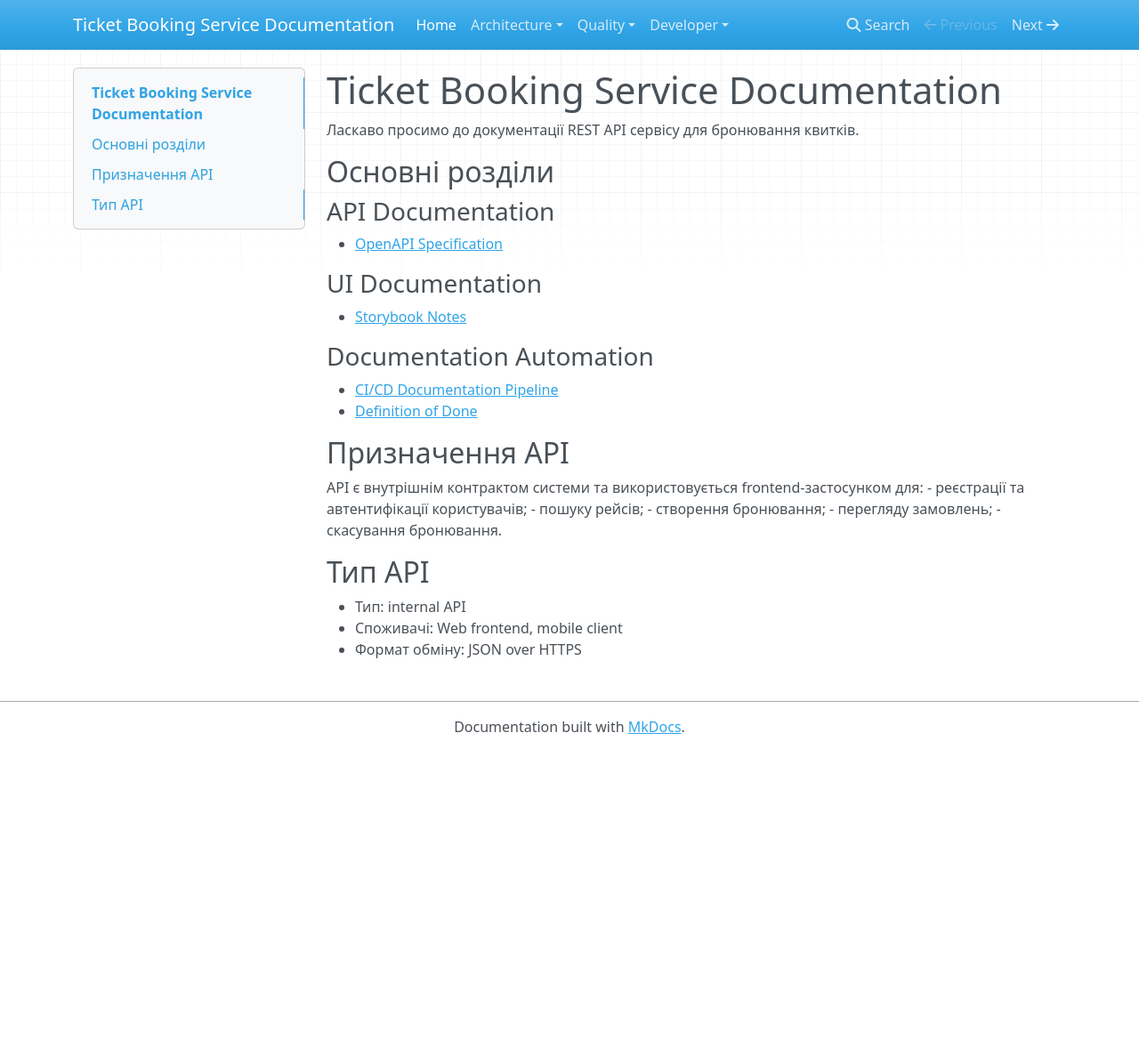
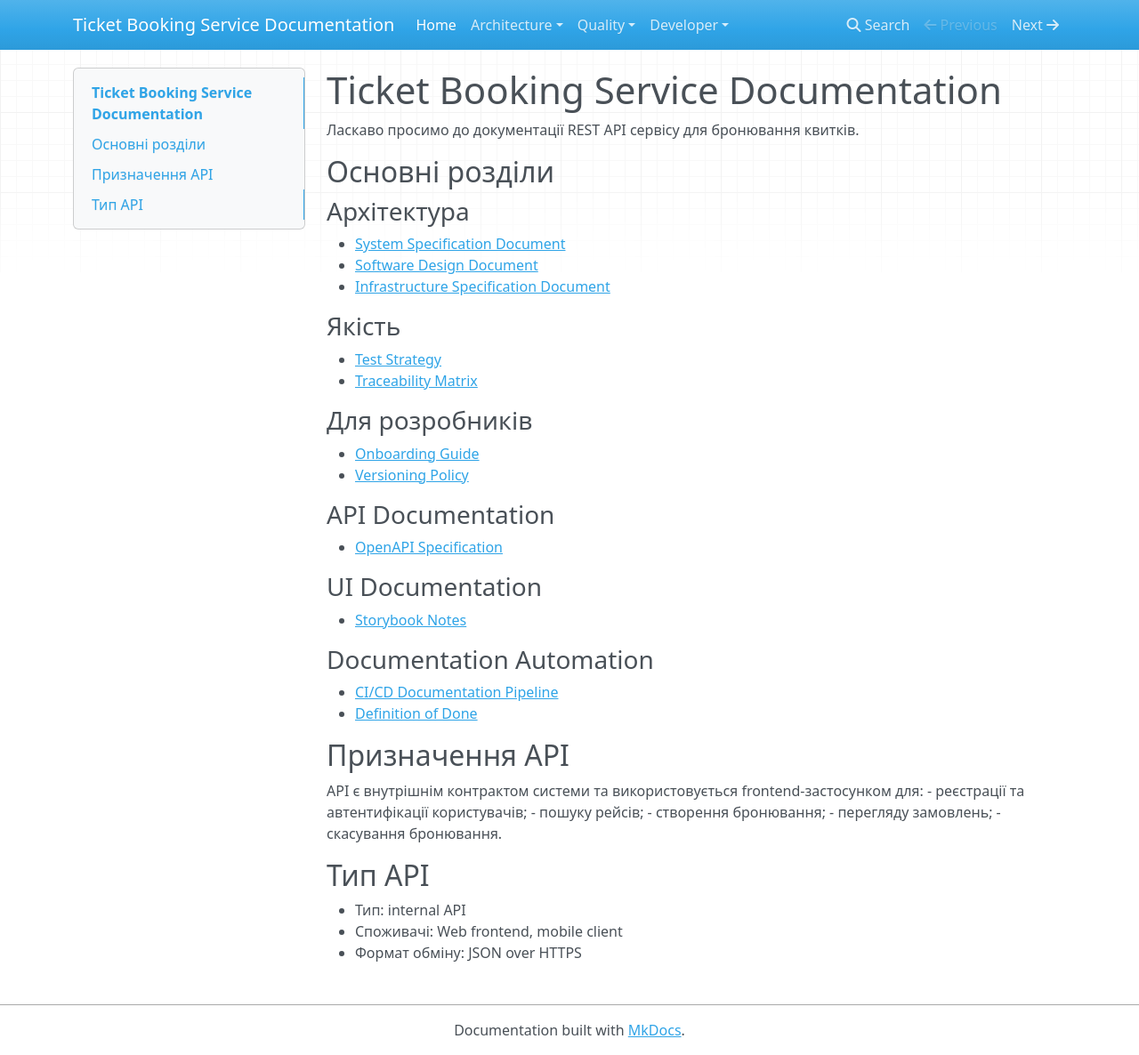
Before and after one commit to MaksMelintii/lab8DOC, an MkDocs documentation site: the page built from docs/README.md, in a window 1280 px wide and 1186 px high. Shown: the whole window at 89% size. Built offline with MkDocs 1.6.1, drawn with Linux system fonts in a browser that asks for light colours; nearby versions of some CDN libraries.

Commit message:
Add for lab 9 README.md V1.1

```diff
--- a/docs/README.md
+++ b/docs/README.md
@@ -3,6 +3,19 @@
 Ласкаво просимо до документації REST API сервісу для бронювання квитків.
 
 ## Основні розділи
+
+### Архітектура
+- [System Specification Document](architecture/SSD.md)
+- [Software Design Document](architecture/SDD.md)
+- [Infrastructure Specification Document](architecture/ISD.md)
+
+### Якість
+- [Test Strategy](quality/test-strategy.md)
+- [Traceability Matrix](quality/traceability-matrix.md)
+
+### Для розробників
+- [Onboarding Guide](developer/onboarding.md)
+- [Versioning Policy](versioning.md)
 
 ### API Documentation
 - [OpenAPI Specification](api/openapi.yaml)
```
